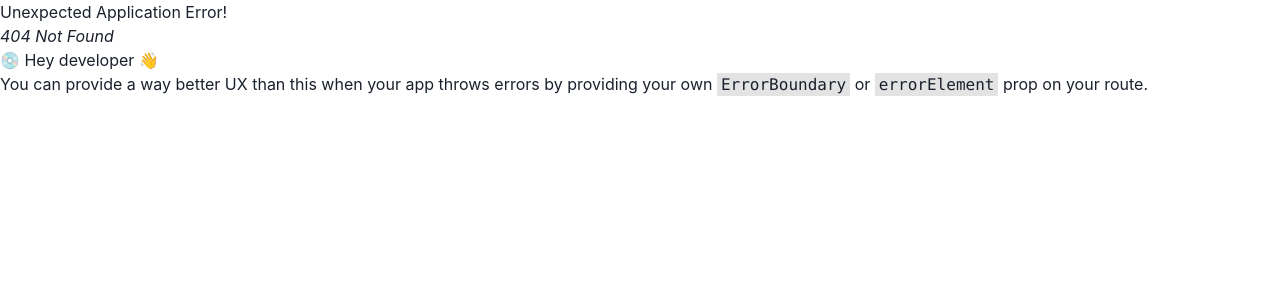
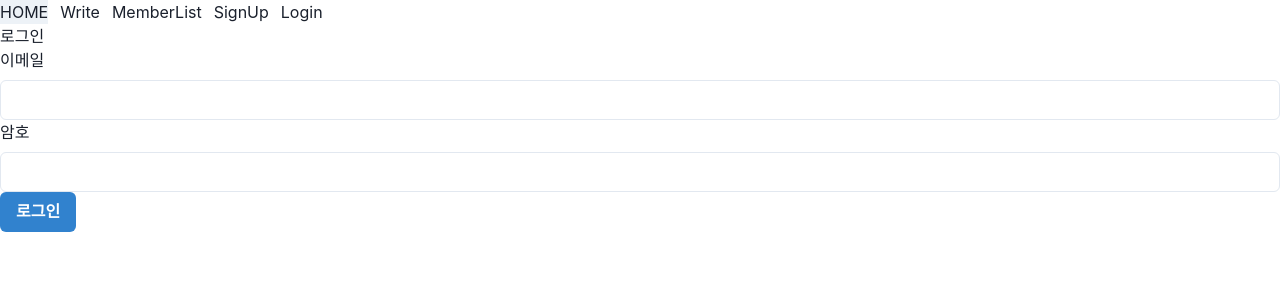
Before and after one commit to huitopia/react-mini-project-1, a React (Vite) app: page /login in a window 1280 px wide. Before the commit this address had no page. Shown: the top 300 px of the page. Built offline with nearby package versions, Linux system fonts and the light colour scheme.

Commit message:
💄 : 로그인 화면

```diff
--- a/src/App.jsx
+++ b/src/App.jsx
@@ -9,6 +9,7 @@
 import { MemberList } from "./page/member/MemberList.jsx";
 import { MemberInfo } from "./page/member/MemberInfo.jsx";
 import { MemberEdit } from "./page/member/MemberEdit.jsx";
+import { MemberLogin } from "./page/member/MemberLogin.jsx";
 
 function App() {
   const router = createBrowserRouter([
@@ -48,6 +49,10 @@
           path: "member/edit/:id",
           element: <MemberEdit />,
         },
+        {
+          path: "login",
+          element: <MemberLogin />,
+        },
       ],
     },
   ]);
--- a/src/component/Navbar.jsx
+++ b/src/component/Navbar.jsx
@@ -33,6 +33,15 @@
       >
         SignUp
       </Box>
+      <Box
+        onClick={() => navigate("/login")}
+        cursor={"pointer"}
+        _hover={{
+          bgColor: "gray.200",
+        }}
+      >
+        Login
+      </Box>
     </Flex>
   );
 }
--- /dev/null
+++ b/src/page/member/MemberLogin.jsx
@@ -0,0 +1,26 @@
+import { Box, Button, FormControl, FormLabel, Input } from "@chakra-ui/react";
+
+export function MemberLogin() {
+  return (
+    <Box>
+      <Box>로그인</Box>
+      <Box>
+        <Box>
+          <FormControl>
+            <FormLabel>이메일</FormLabel>
+            <Input />
+          </FormControl>
+        </Box>
+        <Box>
+          <FormControl>
+            <FormLabel>암호</FormLabel>
+            <Input />
+          </FormControl>
+        </Box>
+        <Box>
+          <Button colorScheme={"blue"}>로그인</Button>
+        </Box>
+      </Box>
+    </Box>
+  );
+}
```
